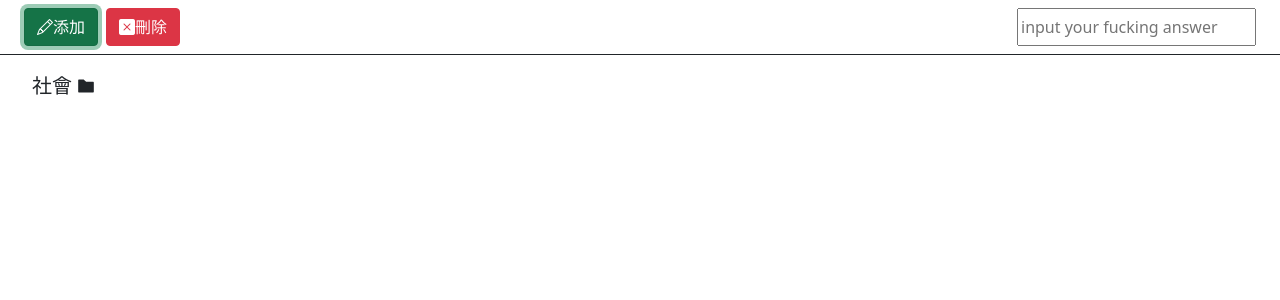
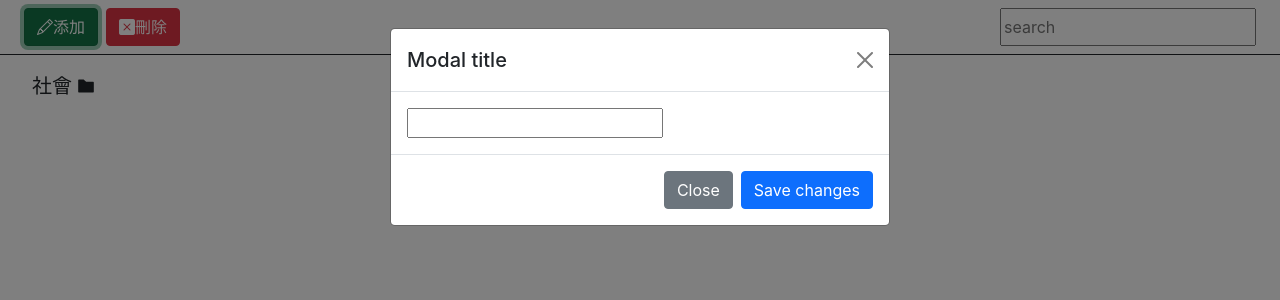
Before and after one commit to SlienceAn/Business-Arch, a Next.js app: page / in a window 1280 px wide. Both pictures are taken after a click on the button "添加". Shown: the top 300 px of the page. Built offline with nearby package versions, Linux system fonts and the light colour scheme.

Commit message:
Add InputModal Component

```diff
--- /dev/null
+++ b/components/InputModal.jsx
@@ -0,0 +1,32 @@
+import React, { useEffect, useState } from 'react';
+import { createPortal } from 'react-dom';
+
+const InputModal = ({ children }) => {
+    const [element, setElement] = useState(null)
+    useEffect(() => {
+        typeof document !== undefined ? setElement(document.getElementById("modal")) : setEle(null)
+    }, [])
+    if (element !== null) {
+        return createPortal(
+            <div className="modal fade" id="exampleModal" aria-labelledby="exampleModalLabel" aria-hidden="true">
+                <div className="modal-dialog">
+                    <div className="modal-content">
+                        <div className="modal-header">
+                            <h5 className="modal-title" id="exampleModalLabel">Modal title</h5>
+                            <button type="button" className="btn-close" data-bs-dismiss="modal" aria-label="Close"></button>
+                        </div>
+                        <div className="modal-body">
+                            {children}
+                        </div>
+                        <div className="modal-footer">
+                            <button type="button" className="btn btn-secondary" data-bs-dismiss="modal">Close</button>
+                            <button type="button" className="btn btn-primary">Save changes</button>
+                        </div>
+                    </div>
+                </div>
+            </div>,
+            element)
+    }
+};
+
+export default InputModal;
--- a/components/ToolHead.jsx
+++ b/components/ToolHead.jsx
@@ -1,10 +1,25 @@
-import React from 'react';
+import React, { useState } from 'react';
+import axios from 'axios';
+import InputModal from './InputModal';
 
 const ToolHead = () => {
+    const [str, setStr] = useState("")
+    const post = () => {
+        axios({
+            url: "/api/postData",
+            method: "POST",
+            data: {
+                body: "Fate,Demo,Test",
+                content: []
+            }
+        })
+            .then(res => console.log(res))
+            .catch(err => console.log(err))
+    }
     return (
         <div className='w-100 py-2 px-4 d-flex justify-content-between'>
             <div className='d-flex gap-2'>
-                <button className='btn btn-success'>
+                <button className='btn btn-success' data-bs-toggle="modal" data-bs-target="#exampleModal">
                     <i className="bi bi-pencil" />
                     <span>添加</span>
                 </button>
@@ -13,9 +28,11 @@ const ToolHead = () => {
                     <span>刪除</span>
                 </button>
             </div>
-            <input placeholder='input your fucking answer' />
+            <input placeholder='search'/>
+            <InputModal>
+                <input />
+            </InputModal>
         </div>
     );
 };
-
 export default ToolHead;
--- a/components/TreeView.jsx
+++ b/components/TreeView.jsx
@@ -1,6 +1,7 @@
 import React, { useState, useEffect } from 'react';
 import { useRouter } from 'next/router'
 import { AiFillFolderOpen, AiFillFolder } from 'react-icons/ai';
+
 const TreeView = (props) => {
     const { data } = props
     const [isShow, setShow] = useState(true)
@@ -27,6 +28,4 @@ const TreeView = (props) => {
         )
     }
 }
-
-
 export default TreeView;
--- a/pages/_app.js
+++ b/pages/_app.js
@@ -1,7 +1,12 @@
+import { useEffect } from 'react';
+import 'bootstrap/dist/css/bootstrap.css'
 import '../styles/globals.css'
-import 'bootstrap/dist/css/bootstrap.css'
 import '../styles/TreeView.scss'
+
 function MyApp({ Component, pageProps }) {
+  useEffect(() => {
+    typeof document !== undefined ? require('bootstrap/dist/js/bootstrap') : null
+  }, []);
   return <Component {...pageProps} />
 }
 
--- /dev/null
+++ b/pages/_document.js
@@ -0,0 +1,18 @@
+import { Html, Head, Main, NextScript } from 'next/document'
+
+export default function Document() {
+    return (
+        <Html>
+            <Head>
+                <meta name="description" content="Generated by create next app" />
+                <link rel="icon" href="/favicon.ico" />
+                <link rel="stylesheet" href="https://cdn.jsdelivr.net/npm/bootstrap-icons@1.9.1/font/bootstrap-icons.css" />
+            </Head>
+            <body>
+                <Main />
+                <NextScript />
+                <div id='modal'></div>
+            </body>
+        </Html>
+    )
+}
--- /dev/null
+++ b/pages/api/postData.js
@@ -0,0 +1,10 @@
+import fs from 'fs'
+import { promisify } from 'util'
+export default function postData(req, res) {
+    console.log(req.body)
+    const { body, content } = req.body
+    const appendFile = promisify(fs.appendFile)
+    appendFile(process.cwd() + '/public/demo.txt', body)
+        .then(result => res.status(200).send(result))
+        .catch(err => console.log(err))
+}
--- a/pages/index.jsx
+++ b/pages/index.jsx
@@ -1,9 +1,9 @@
 import { useEffect, useState } from 'react'
-import Head from 'next/head'
 import TreeView from '../components/TreeView'
 import ToolHead from '../components/ToolHead'
 import axios from 'axios'
-export default function App() {
+
+export default function App({ props }) {
   const [archData, setArch] = useState({})
   useEffect(() => {
     axios.get("/api/GetData").then(res => {
@@ -11,19 +11,13 @@ export default function App() {
     })
   }, [])
   return (
-    <div>
-      <Head>
-        <title>Business Architecture</title>
-        <meta name="description" content="Generated by create next app" />
-        <link rel="icon" href="/favicon.ico" />
-        <link rel="stylesheet" href="https://cdn.jsdelivr.net/npm/bootstrap-icons@1.9.1/font/bootstrap-icons.css" />
-      </Head>
+    <>
       <ToolHead />
       <div className='TreePanel'>
         <ul>
           <TreeView data={archData} />
         </ul>
       </div>
-    </div>
+    </>
   )
 }
```
Also changed, not shown: pages/api/GetData.js (+7 -2 lines), public/demo.txt.
